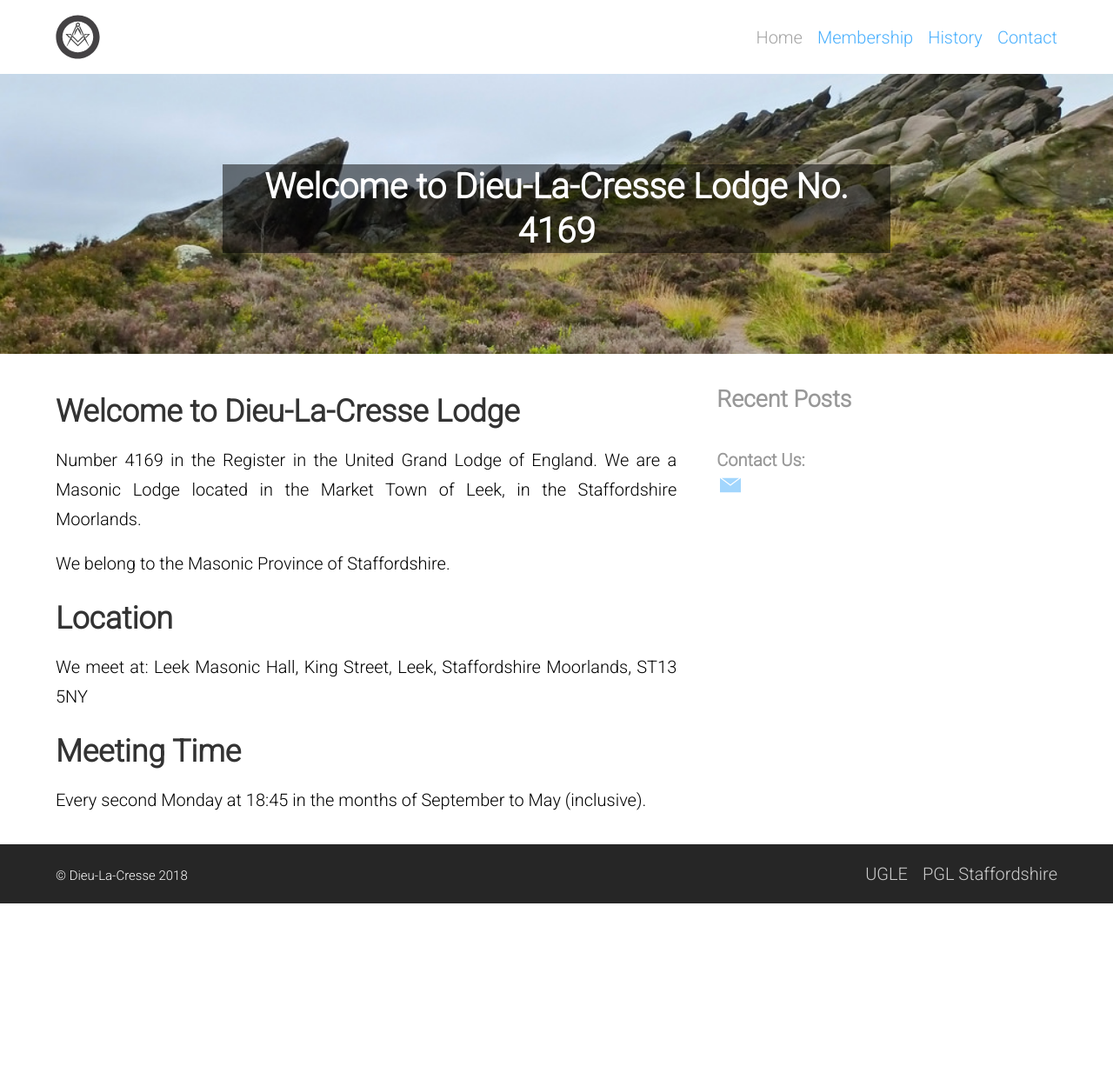
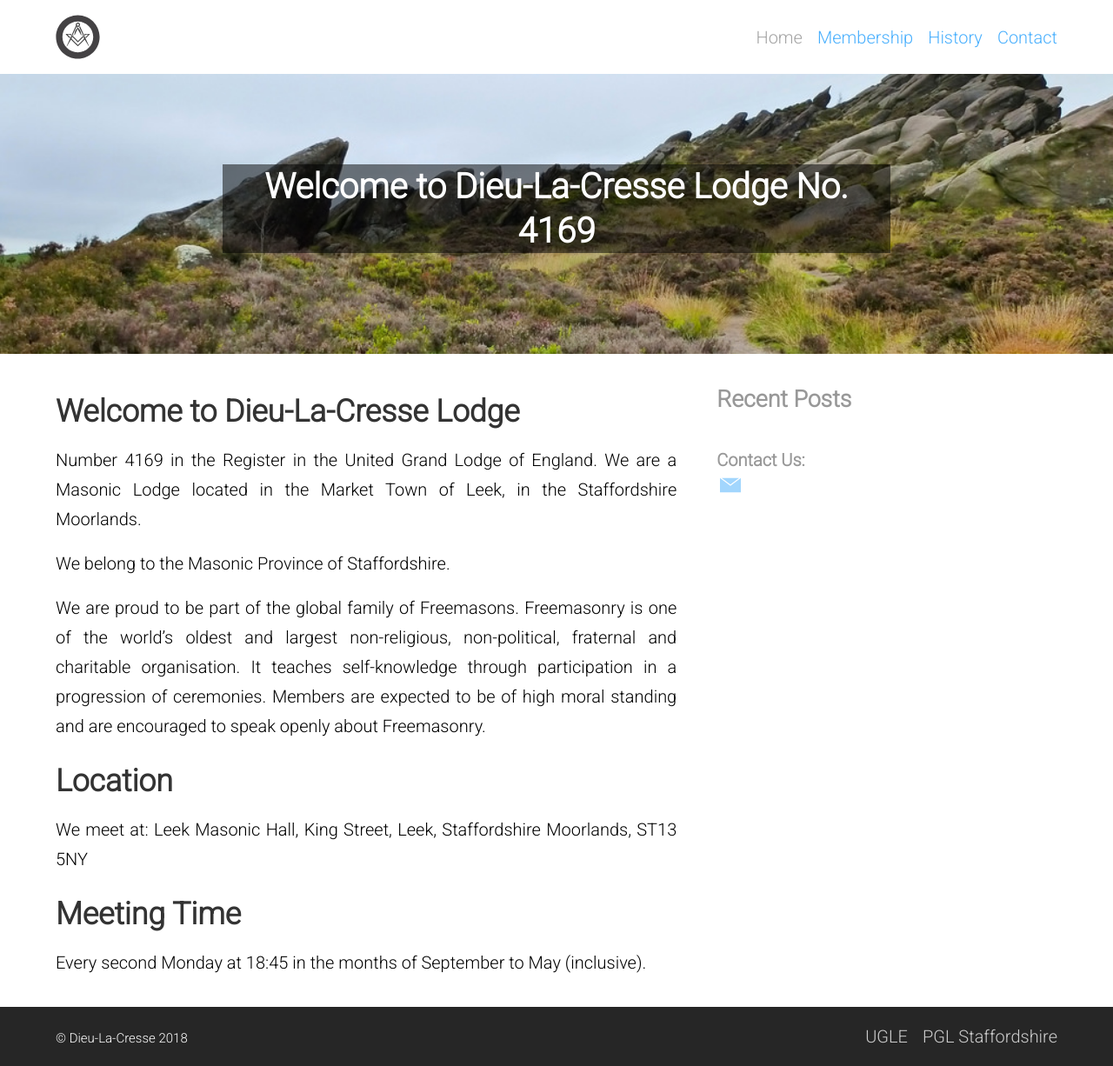
Before and after one commit to ajmaxwello/dieu-la-cresse, a Jekyll site: the page built from index.md, in a window 1280 px wide. Shown: the whole page at 87% size. Built offline with Jekyll 4.4.1, drawn with Linux system fonts in a browser that asks for light colours; before the commit the page ends 1039 px from its top, so only the background shows below that.

Commit message:
Updated content

```diff
--- a/index.md
+++ b/index.md
@@ -12,6 +12,12 @@ We are a Masonic Lodge located in the Market Town of Leek, in the Staffordshire
 
 We belong to the Masonic Province of Staffordshire.
 
+We are proud to be part of the global family of Freemasons.
+Freemasonry is one of the world’s oldest and largest non-religious, non-political, fraternal and charitable organisation.
+It teaches self-knowledge through participation in a progression of ceremonies.
+Members are expected to be of high moral standing and are encouraged to speak openly about Freemasonry.
+
+
 ## Location
 We meet at:
 Leek Masonic Hall,
```
